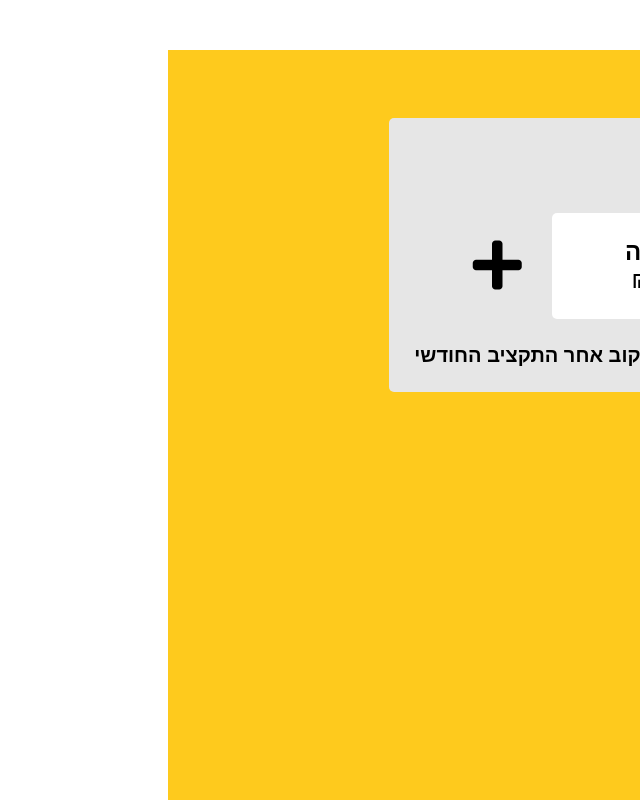
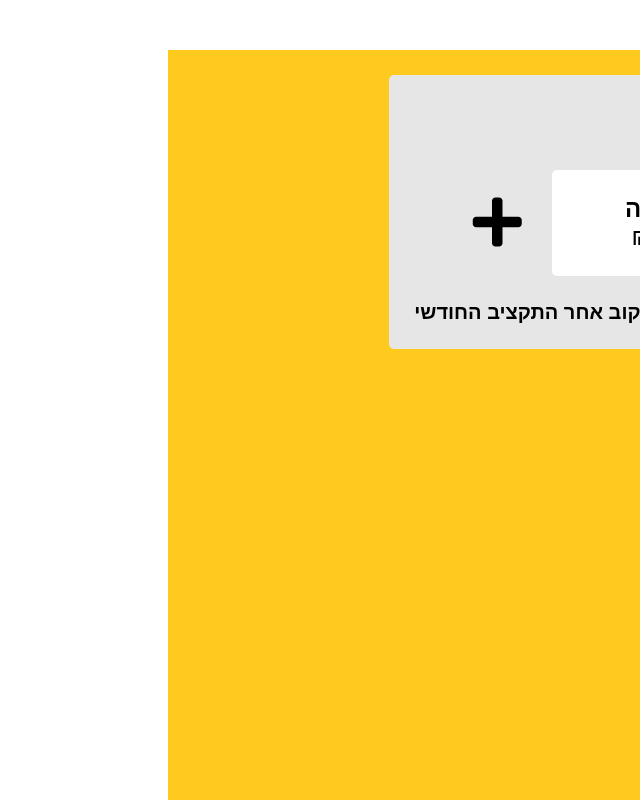
Before and after one commit to ronitebul1211/budget-management, a React (Create React App) app: page /test/current-month in a window 1280 px wide. Shown: the whole page, without its empty margins (640-1280 px from the left). Built offline with nearby package versions, Linux system fonts and the light colour scheme; no server answers; a web font is replaced by a local one.

Commit message:
remove comments, add TODOs...

```diff
--- a/src/pages/MonthManagerPage/MonthManagerPage.js
+++ b/src/pages/MonthManagerPage/MonthManagerPage.js
@@ -67,27 +67,10 @@ const MonthManagerPage = () => {
          default:
             throw new Error("Event handler invoked with invalid action");
       }
-
-      // if (netReqAction.CREATE_TRANSACTION_ENDPOINT || netReqAction.UPDATE_TRANSACTION_ENDPOINT) {
-      //    setNetworkRequest({ type: action, payload: transaction });
-      // } else if (netReqAction.DELETE_TRANSACTION_ENDPOINT) {
-      //    dispatchTransactionForm({ type: formControllerAction.CLOSE_FORM });
-      //    setNetworkRequest({ type: action, payload: transaction });
-      // } else if (
-      //    formControllerAction.CLOSE_FORM ||
-      //    formControllerAction.OPEN_FROM_CREATE_MODE ||
-      //    formControllerAction.OPEN_FORM_EDIT_MODE
-      // ) {
-      //    dispatchTransactionForm({ type: action, payload: transaction });
-      // } else {
-      //    throw new Error("Event handler invoked with invalid action");
-      // }
    };
 
    return (
       <div className="month-manager-page">
-         {isLoading && <div>טעינה...</div>}
-         {isError && <div>משהו השתבש</div>}
          <MonthStatus data={monthData.metadata} onEventCallback={onEventHandler} />
          {monthData.transactionsList.length ? (
             <TransactionList
--- a/src/utils/custom-hook/useTransactionsApi.js
+++ b/src/utils/custom-hook/useTransactionsApi.js
@@ -46,6 +46,7 @@ const useTransactionsApi = (config) => {
             switch (networkRequest.type) {
                case netReqAction.FETCH_TRANSACTIONS_ENDPOINT:
                   let monthData = {};
+                  //TODO: test -> don't use if else..
                   if (networkRequest.payload) {
                      monthData = await fetchMonthData(networkRequest.payload);
                   } else {
```
